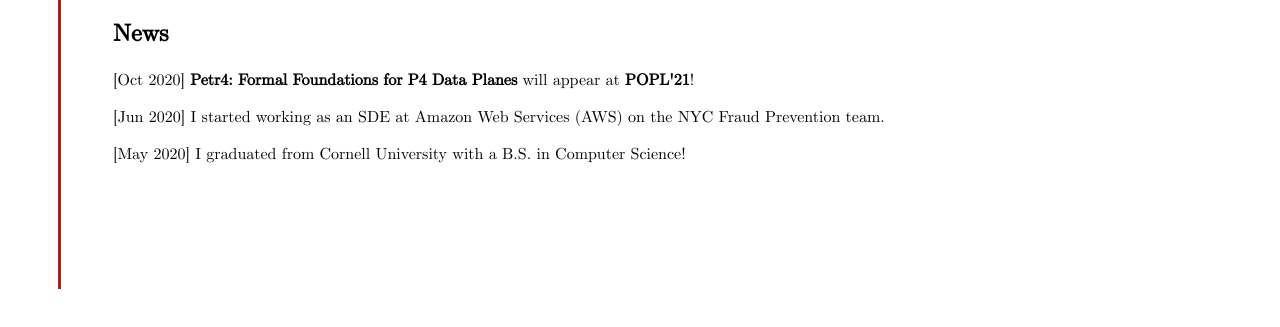
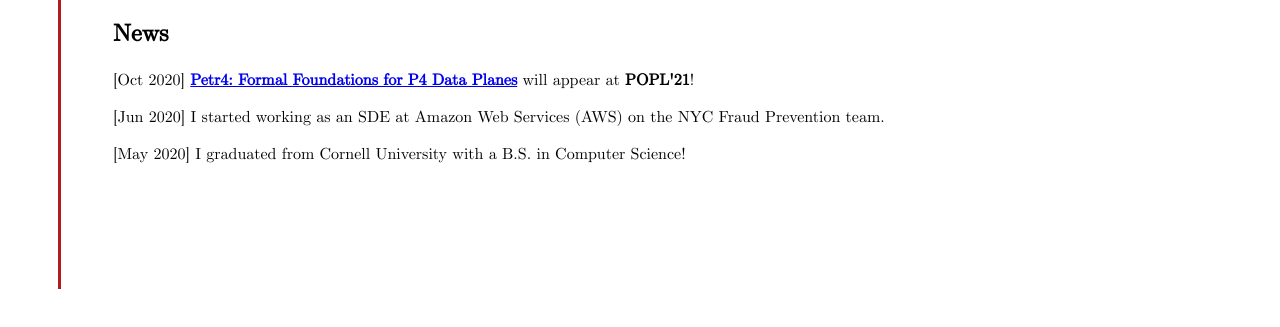
Before and after one commit to axu2017/axu2017.github.io, a plain HTML site: page index.html in a window 1280 px wide. Shown: the part 409-736 px from the top of the page. Drawn offline with Linux system fonts and the light colour scheme.

Commit message:
Add paper link

```diff
--- a/index.html
+++ b/index.html
@@ -30,7 +30,7 @@
     </div>
     <div class="sectionb">
         <h2>News</h2>
-        <p>[Oct 2020] <b>Petr4: Formal Foundations for P4 Data Planes</b> will appear at <b>POPL'21</b>!</p>
+        <p>[Oct 2020] <a href="https://arxiv.org/abs/2011.05948"><b>Petr4: Formal Foundations for P4 Data Planes</b></a> will appear at <b>POPL'21</b>!</p>
         <p>[Jun 2020] I started working as an SDE at Amazon Web Services (AWS) on the NYC Fraud Prevention team.</p>
         <p>[May 2020] I graduated from Cornell University with a B.S. in Computer Science!</p>
     </div>
```
